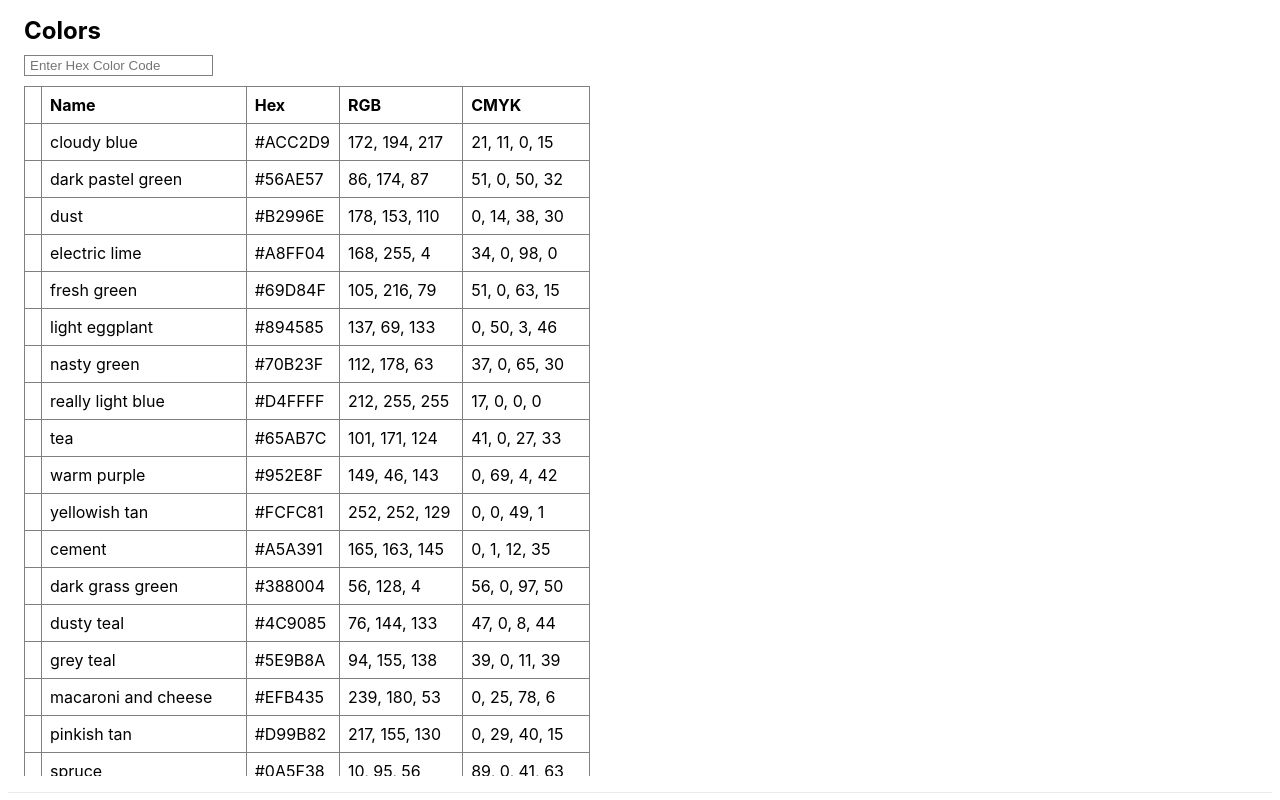
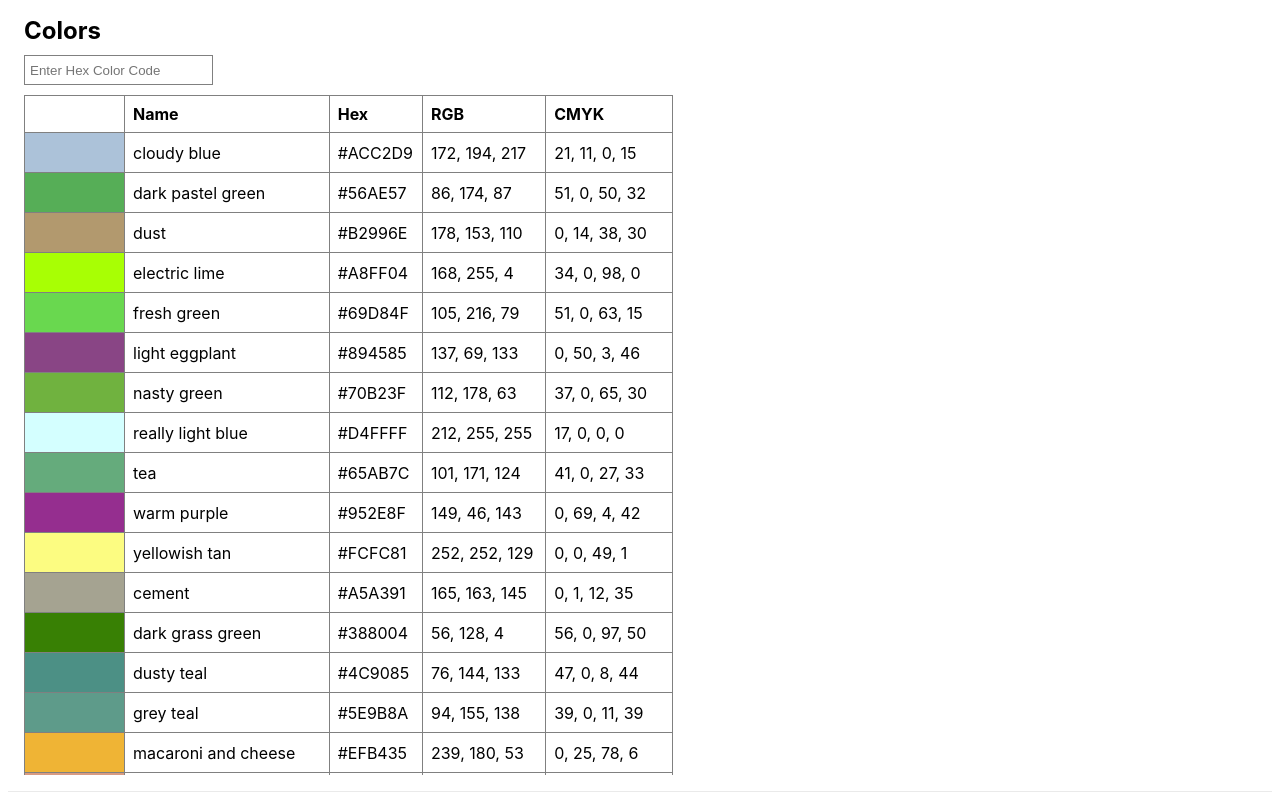
Before and after one commit to timeitel/color-search, a Next.js app: page / in a window 1280 px wide. Built offline with nearby package versions, Linux system fonts and the light colour scheme.

Commit message:
feat: background color column

```diff
--- a/components/ColorSearch/colorsearch.js
+++ b/components/ColorSearch/colorsearch.js
@@ -4,7 +4,8 @@ const colorsearch = ({ colors }) => {
   const inputStyle = {
     margin: '10px 0px',
     border: '1px solid gray',
-    padding: '2px 5px'
+    padding: '2px 5px',
+    height: '30px'
   };
 
   return (
--- a/components/Table/Table.module.css
+++ b/components/Table/Table.module.css
@@ -1,5 +1,5 @@
 .container {
-  max-height: calc(100vh - 110px);
+  max-height: calc(100vh - 120px);
   overflow-y: scroll;
 }
 
--- a/components/Table/table.js
+++ b/components/Table/table.js
@@ -4,7 +4,13 @@ const table = ({ colors }) => {
   const rows = colors.map(({ color, hex }) => {
     return (
       <tr key={hex}>
-        <td></td>
+        <td
+          style={{
+            backgroundColor: `${hex}`,
+            width: '100px',
+            height: '40px'
+          }}
+        ></td>
         <td>{color}</td>
         <td>{hex.toUpperCase()}</td>
         <td>{hexToRGB(hex)}</td>
```
